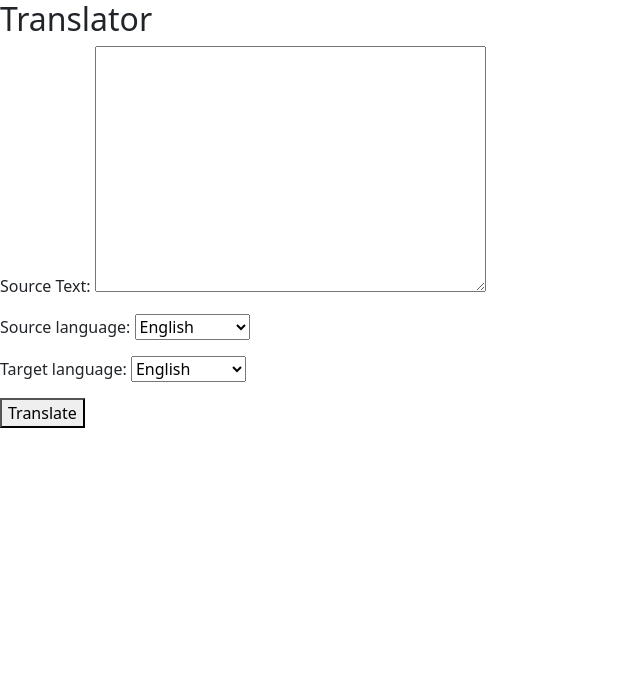
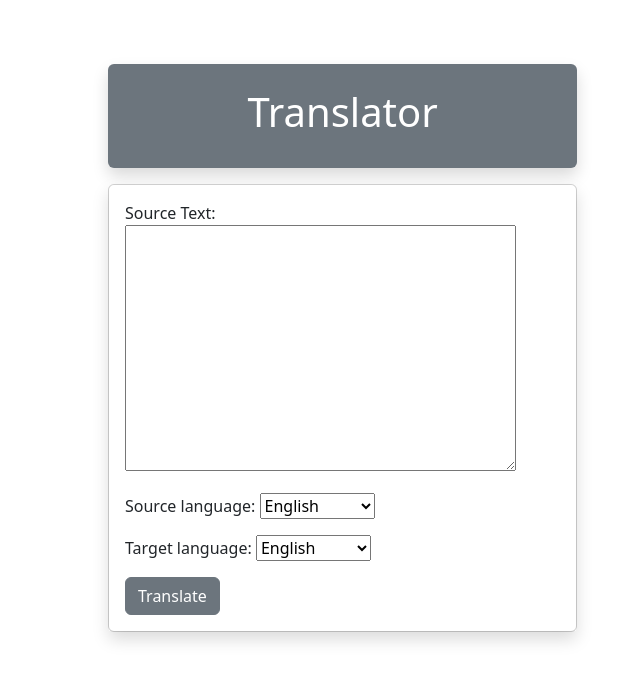
Before and after one commit to CoderFek/Translator-app, a Django app: page / in a window 1280 px wide. Shown: the top 682 px of the page, without its empty margins (0-643 px from the left). Run offline with Django 5.2, Linux system fonts and the light colour scheme.

Commit message:
Added bootstrap

```diff
--- a/translator_app/forms.py
+++ b/translator_app/forms.py
@@ -1,5 +1,5 @@
 from django import forms
-from .models import Translation
+# from .models import Translation
 from .utils import LANGUAGE_SLUGS
 
 class TranslationForm(forms.Form):
--- a/translator_app/templates/translate.html
+++ b/translator_app/templates/translate.html
@@ -1,16 +1,35 @@
 {% extends 'base.html' %}
 
 {% block content %}
+<div class="row justify-content m-5">
+    <div class="col-md-5 mx-5">
+        <div class="shadow p-1 mt-3 p-4 bg-secondary text-white rounded mb-3">
+            <h1><center>Translator</center></h1>
+        </div>
+        <div class="card">
+            <div class="shadow p-3 card-body">
+                <form method = "POST" action="{% url 'translate' %}">
+                    {% csrf_token %}
+                    {{form.as_p}}
+                    <button class="btn btn-secondary" type = "submit">Translate</button>
+                </form>
+            </div>
+        </div>
+    </div>
+    {% if translated_text %}
+    <div class="col-md-5 mx-5">
+        <div class="shadow p-1 mt-4 p-4 bg-secondary text-white rounded mb-3">
+            <h1><center>Translated text</center></h1>
+        </div>
+        <div class="card">
+            <div class="shadow p-3 card-body">
+                <div class="card-body">
+                    <p>{{translated_text}}</p>
+                </div>
+            </div>
+        </div>
+    {% endif %}
+    </div>
+</div>
 
-<h2>Translator</h2>
-<form method = "POST" action="{% url 'translate' %}">
-    {% csrf_token %}
-    {{form.as_p}}
-    <button type = "submit">Translate</button>
-</form>
-
-{% if translated_text %}
-    <h3>Translated text</h3>
-    <p>{{translated_text}}</p>
-{% endif %}
 {% endblock content %}
```
